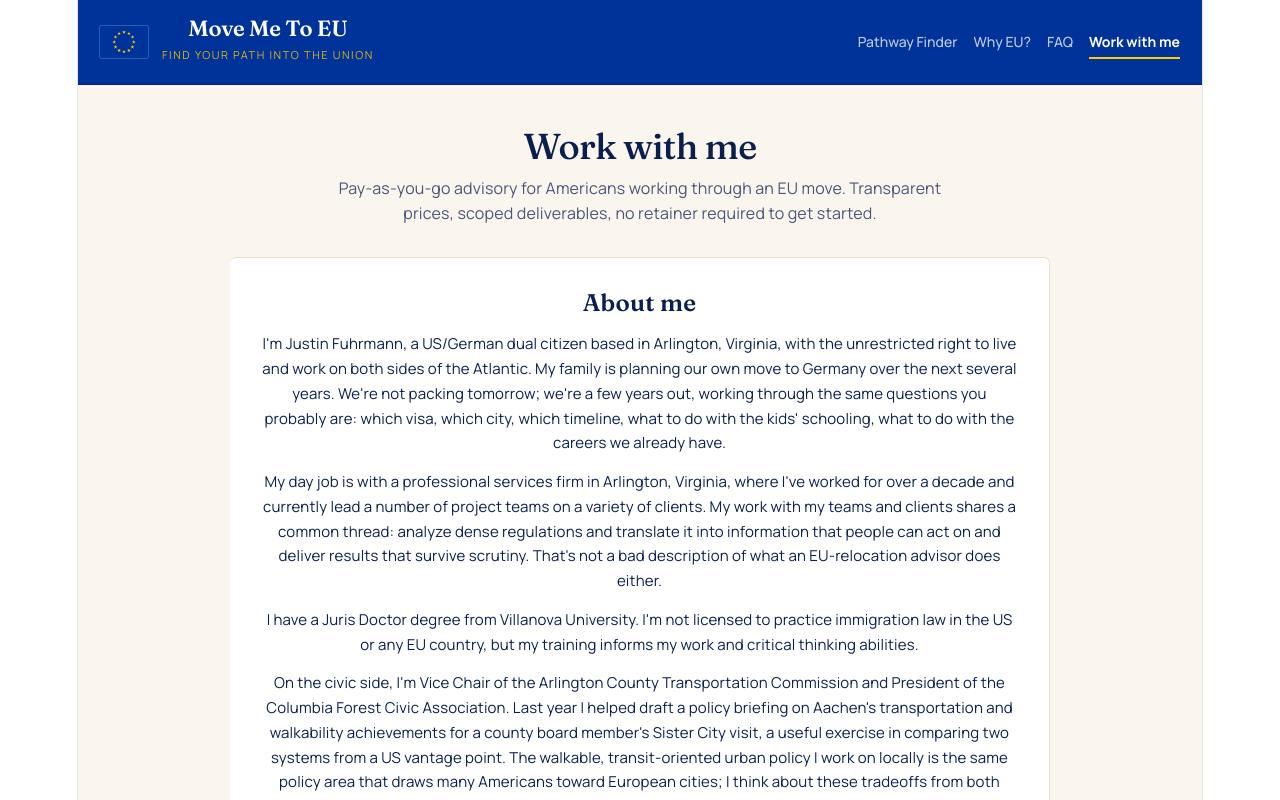
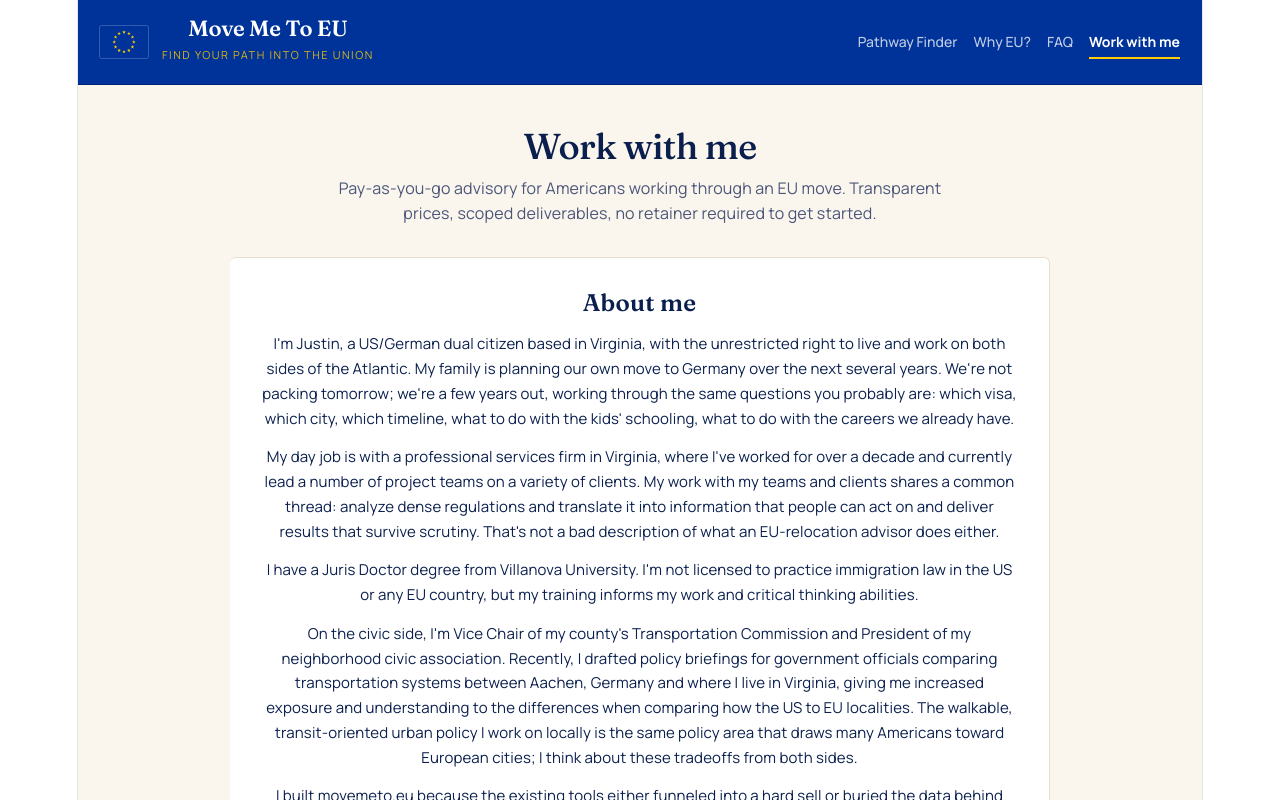
Before and after one commit to jfsubs/movemeto-eu, a React (Vite) app: page / in a window 1280 px wide. Both pictures are taken after a click on the button "Work with me". Shown: the top 800 px of the page. Built offline with nearby package versions, Linux system fonts and the light colour scheme.

Commit message:
Generalize bio: remove last name, city refs, civic org names; reword policy briefing

```diff
--- a/src/MoveMeToEU.jsx
+++ b/src/MoveMeToEU.jsx
@@ -1823,7 +1823,7 @@ export default function MoveMeToEU() {
             Need a real person to think this through with you?
           </h3>
           <p style={{ margin: 0, fontSize: 14, color: "#4A5578", lineHeight: 1.5 }}>
-            Pay-as-you-go advisory for Americans planning an EU move.
+            Pay-as-you-go advisory for individuals, couples, and families planning an EU move.
             Transparent pricing, no retainer required.
           </p>
         </div>
@@ -3878,8 +3878,8 @@ export default function MoveMeToEU() {
         </h3>
         <div style={{ fontSize: 15, lineHeight: 1.65, color: "#0A1F4D" }}>
           <p style={{ margin: "0 0 14px" }}>
-            I'm Justin Fuhrmann, a US/German dual citizen based in Arlington,
-            Virginia, with the unrestricted right to live and work on both
+            I'm Justin, a US/German dual citizen based in Virginia,
+            with the unrestricted right to live and work on both
             sides of the Atlantic. My family is planning our own move to
             Germany over the next several years. We're not packing tomorrow;
             we're a few years out, working through the same questions you
@@ -3888,8 +3888,8 @@ export default function MoveMeToEU() {
             have.
           </p>
           <p style={{ margin: "0 0 14px" }}>
-            My day job is with a professional services firm in Arlington,
-            Virginia, where I've worked for over a decade and currently lead
+            My day job is with a professional services firm in Virginia,
+            where I've worked for over a decade and currently lead
             a number of project teams on a variety of clients. My work with
             my teams and clients shares a common thread: analyze dense
             regulations and translate it into information that people can
@@ -3903,12 +3903,13 @@ export default function MoveMeToEU() {
             abilities.
           </p>
           <p style={{ margin: "0 0 14px" }}>
-            On the civic side, I'm Vice Chair of the Arlington County
-            Transportation Commission and President of the Columbia Forest
-            Civic Association. Last year I helped draft a policy briefing on
-            Aachen's transportation and walkability achievements for a
-            county board member's Sister City visit, a useful exercise in
-            comparing two systems from a US vantage point. The walkable,
+            On the civic side, I'm Vice Chair of my county's
+            Transportation Commission and President of my neighborhood
+            civic association. Recently, I drafted policy briefings for
+            government officials comparing transportation systems between
+            Aachen, Germany and where I live in Virginia, giving me
+            increased exposure and understanding to the differences when
+            comparing how the US to EU localities. The walkable,
             transit-oriented urban policy I work on locally is the same
             policy area that draws many Americans toward European cities; I
             think about these tradeoffs from both sides.
```
